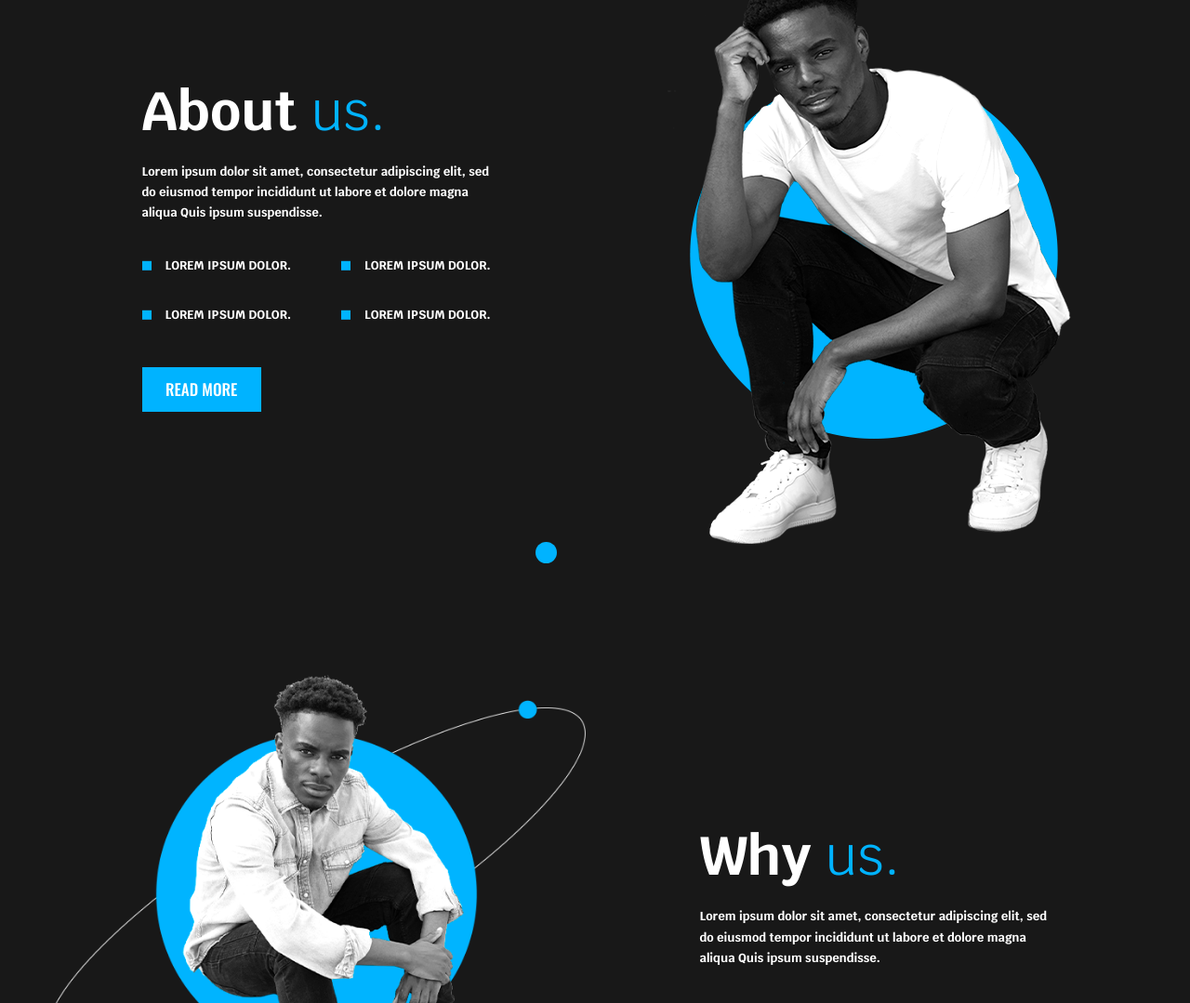
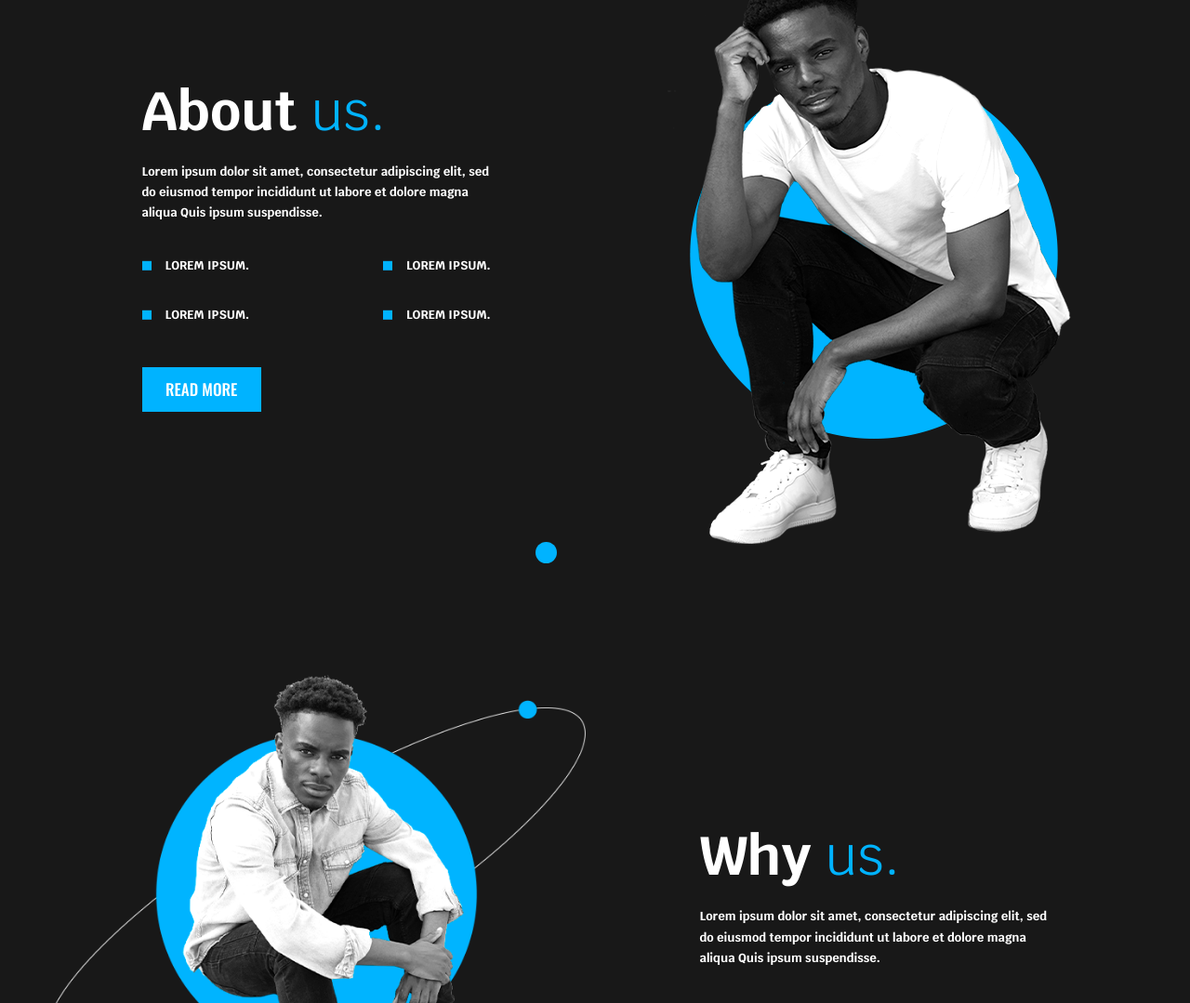
Before and after one commit to VladimirB46/UX-Course, a plain HTML site: page index.html in a window 1280 px wide. Shown: the part 3067-4146 px from the top of the page at 93% size. Drawn offline with nearby package versions, Linux system fonts and the light colour scheme.

Commit message:
more fixes

```diff
--- a/index.html
+++ b/index.html
@@ -550,21 +550,21 @@ gitpg<!DOCTYPE html>
                                     <div class="text-row">
                                         <span
                                             class="text--uppercase text--bold text--small purple-cube-before"
-                                            >lorem ipsum dolor.</span
+                                            >lorem ipsum.</span
                                         >
                                         <span
                                             class="text--uppercase text--bold text--small purple-cube-before"
-                                            >lorem ipsum dolor.</span
+                                            >lorem ipsum.</span
                                         >
                                     </div>
                                     <div class="text-row">
                                         <span
                                             class="text--uppercase text--bold text--small purple-cube-before"
-                                            >lorem ipsum dolor.</span
+                                            >lorem ipsum.</span
                                         >
                                         <span
                                             class="text--uppercase text--bold text--small purple-cube-before"
-                                            >lorem ipsum dolor.</span
+                                            >lorem ipsum.</span
                                         >
                                     </div>
                                 </div>
```
